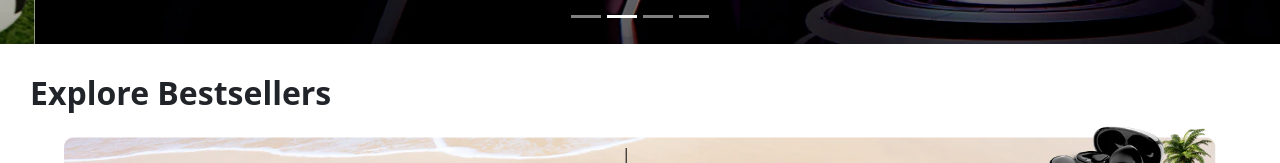
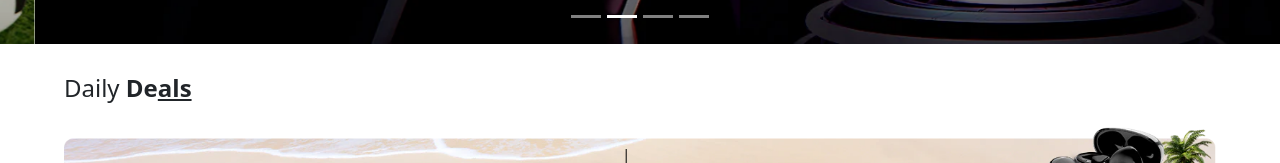
Before and after one commit to Anuppandey009/boat-lifestyle, a React (Create React App) app: page / in a window 1280 px wide. Shown: the part 491-654 px from the top of the page. Built offline with nearby package versions, Linux system fonts and the light colour scheme; no server answers.

Commit message:
Daily Deals rating Star added

```diff
--- a/src/App.js
+++ b/src/App.js
@@ -16,7 +16,7 @@ function App() {
       <NavBar />
       <ScrollToTop />
       <Home />
-      <BestSellers />
+      {/* <BestSellers /> */}
       <DailyDealsBanner/>
       <DailyDealsProduct/>
     </div>
--- a/src/components/DailyDeals/DailyDealsBanner.jsx
+++ b/src/components/DailyDeals/DailyDealsBanner.jsx
@@ -44,9 +44,14 @@ const DailyDealsBanner = () => {
     };
   }
 
-
   return (
     <div className="daily-deals-container">
+      <p className="daily-deals">
+        Daily{" "}
+        <span className="deals">
+          De<span class="underline">als</span>
+        </span>
+      </p>
       <div className="image-container">
         <img src={dailyDealsImage} alt="Sale Banner" className="image" />
         <div className="text-container">
@@ -60,7 +65,7 @@ const DailyDealsBanner = () => {
               <span></span>
 
               <span>
-               <b>{timeLeft.days}</b>Days : <b>{timeLeft.hours}</b>Hours :{" "}
+                <b>{timeLeft.days}</b>Days : <b>{timeLeft.hours}</b>Hours :{" "}
                 <b>{timeLeft.minutes}</b>Mins : <b>{timeLeft.seconds}</b>sec
               </span>
             </div>
--- a/src/components/DailyDeals/DailyDealsProduct.jsx
+++ b/src/components/DailyDeals/DailyDealsProduct.jsx
@@ -38,10 +38,17 @@ const DailyDealsProduct = () => {
     <div className="parent-continer">
       <div key={product.id} className="product-card">
         <img src={product.image} alt={product.category} />
+        <p className="product-rating">
+          <span className="star-icon">&#9733;</span> {product.rating.rate}
+        </p>
 
-        <p className="product-title"> {product.title}</p>
-        <p className="product-price">₹{product.price}</p>
-        <button className="add-to-cart-button">Add to Cart</button>
+        <div className="product-details">
+          <div className="left-details">
+            <p className="product-title">{product.title}</p>
+            <p className="product-price">₹{product.price}</p>
+          </div>
+          <button className="add-to-cart-button">Add to Cart</button>
+        </div>
       </div>
     </div>
   ));
--- a/src/components/DailyDeals/dailyDealsBanner.css
+++ b/src/components/DailyDeals/dailyDealsBanner.css
@@ -60,3 +60,18 @@
   background-color: black;
   margin: 0 20px;
 }
+
+
+.daily-deals {
+  font-size: 24px; /* Adjust the font size as needed */
+  margin-left: 5%;
+  margin-top: 2%;
+}
+
+.deals {
+  font-weight: bold;
+}
+
+.underline {
+  text-decoration: underline;
+}
--- a/src/components/DailyDeals/dailyDealsProduct.css
+++ b/src/components/DailyDeals/dailyDealsProduct.css
@@ -2,17 +2,16 @@
 .product-slider-container {
   width: 90%;
   margin: 0 auto; /* Center the slider */
-
 }
-.parent-continer{
-    display: flex;
-    margin-bottom: 2%;
-    align-items: center;
-    justify-content: space-between;
+.parent-continer {
+  display: flex;
+  margin-bottom: 2%;
+  align-items: center;
+  justify-content: space-between;
 }
 
 .product-card {
-   width: 90%;
+  width: 90%;
   margin: 0 auto;
   padding: 10px;
   background-color: #f2f2f2;
@@ -44,10 +43,10 @@
 
 .product-title {
   font-weight: bold;
-  white-space: nowrap; /* Prevent the text from wrapping to the next line */
-  overflow: hidden; /* Hide any overflow beyond the container */
-  text-overflow: ellipsis; /* Show an ellipsis (...) for text that overflows */
-  margin: 5px 0; /* Optional margin for spacing */
+  white-space: nowrap;
+  overflow: hidden;
+  text-overflow: ellipsis;
+  margin: 5px 0;
 }
 
 .add-to-cart-button {
@@ -59,3 +58,16 @@
   border-radius: 4px;
   cursor: pointer;
 }
+
+.product-rating {
+  font-size: 16px; /* Adjust the font size as needed */
+  display: flex;
+  align-items: center;
+}
+
+.star-icon {
+  color: rgb(115, 101, 150);
+  margin-right: 1%;
+  font-size: 20px;
+  margin-left: -1%;
+}
```
